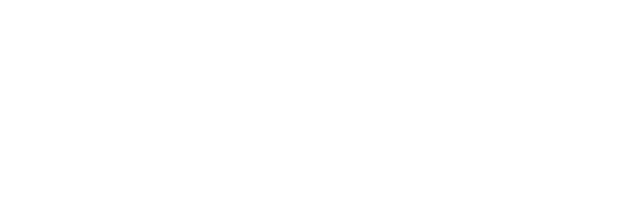
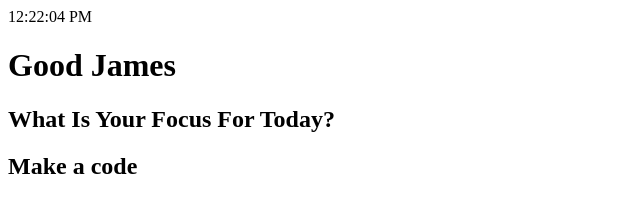
Before and after one commit to Noch4nce/Momentum, a plain HTML site: page index.html in a window 1280 px wide. Shown: the whole page, without its empty margins (0-640 px from the left). Drawn offline with Linux system fonts and the light colour scheme.

Commit message:
feat: add markup

```diff
--- a/index.html
+++ b/index.html
@@ -7,7 +7,16 @@
     <link rel="stylesheet" href="style.css">
 </head>
 <body>
+    <time class="time">12:22:04 PM</time>
 
+    <h1>
+        <span class="greeting">Good</span>
+        <span class="name" contenteditable="true">James</span>
+    </h1>
+
+    <h2>What Is Your Focus For Today?</h2>
+
+    <h2 class="focus" contenteditable="true">Make a code</h2>
 
     <script src="main.js"></script>
 </body>
```
